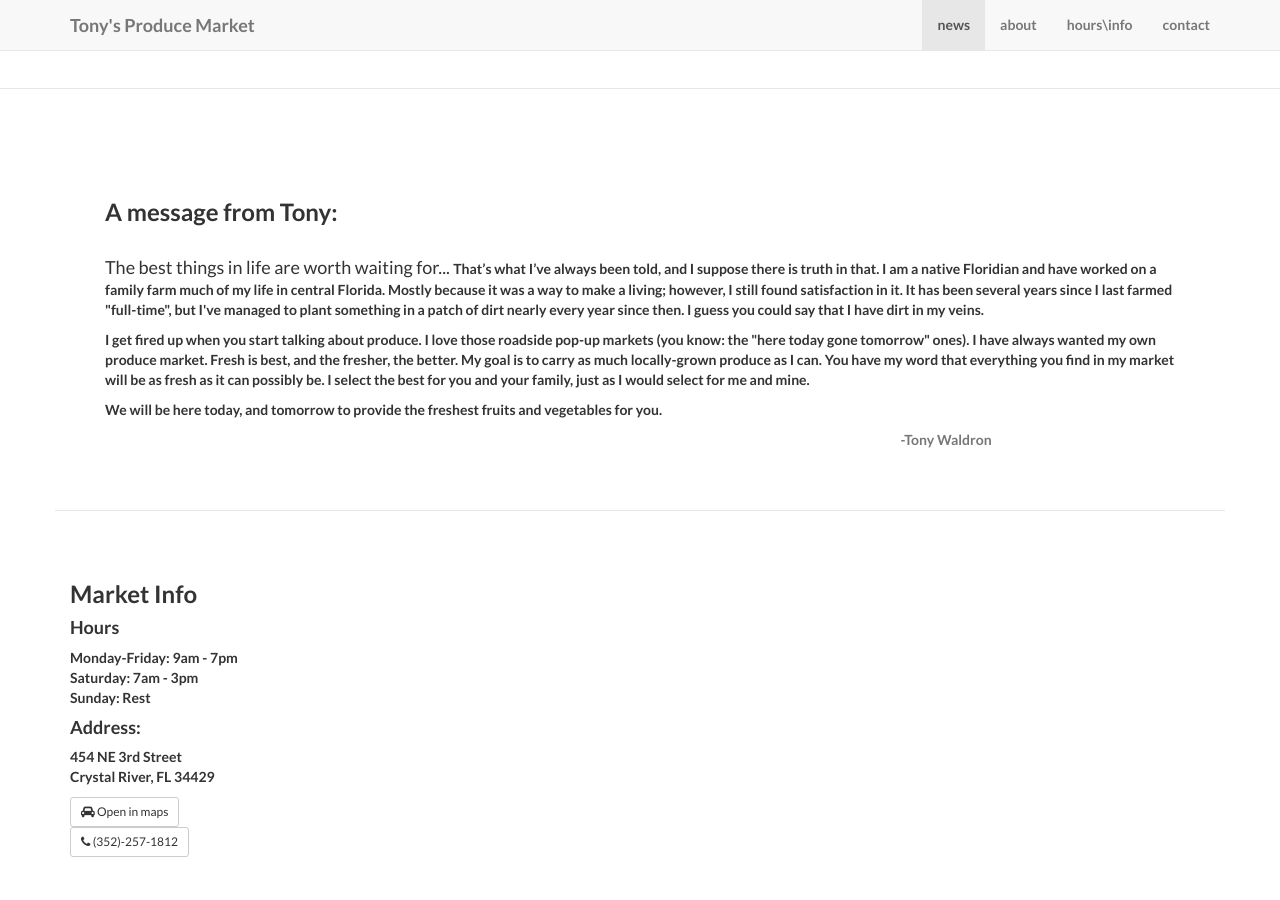
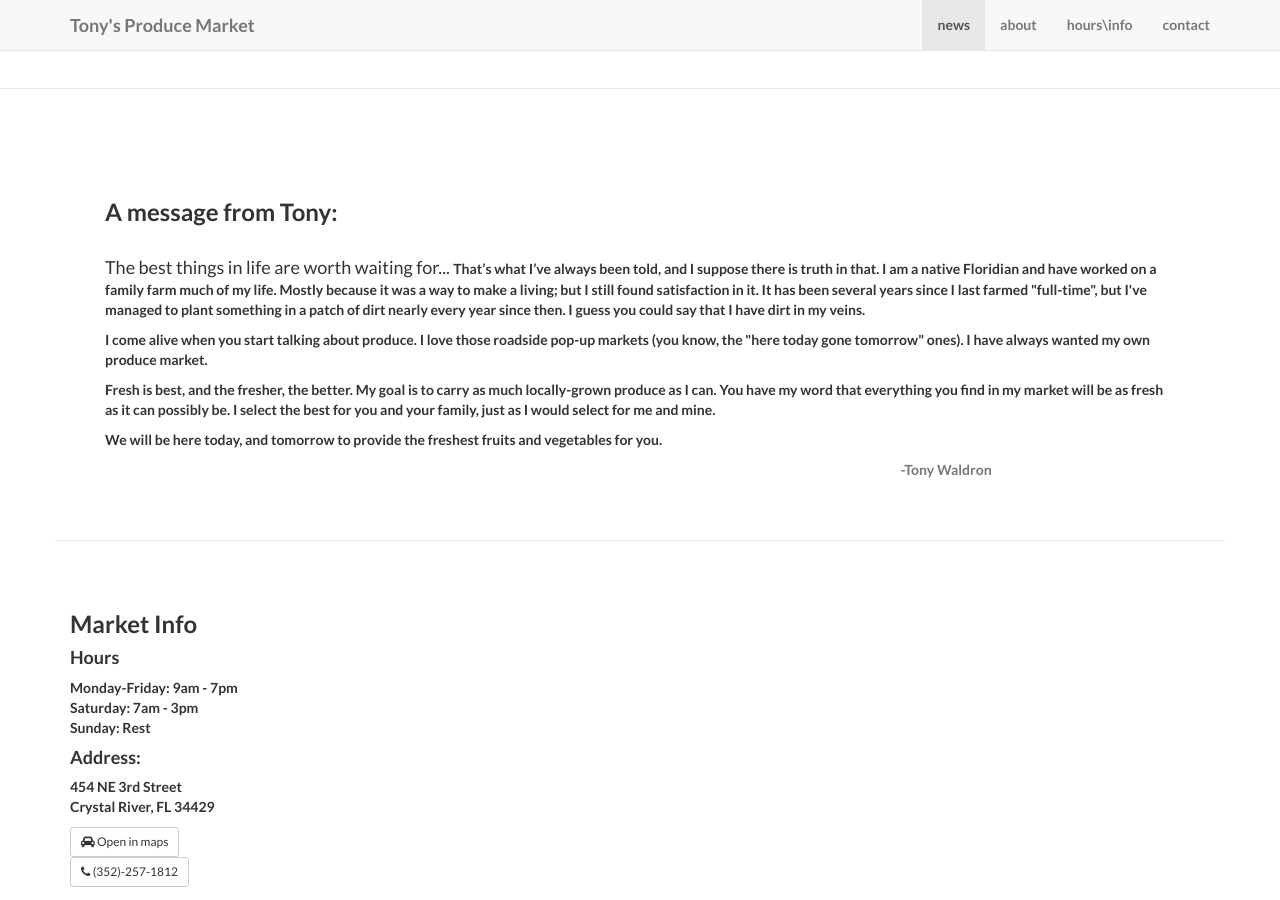
Before and after one commit to TonysProduceMarket/tonysproducemarket.com, a Jekyll site: the page built from index.html, in a window 1280 px wide and 900 px high, scrolled down 1963 px. Built offline with Jekyll 4.4.1, drawn with Linux system fonts in a browser that asks for light colours; nearby versions of some CDN libraries.

Commit message:
minor word tweaks in about section

```diff
--- a/_includes/about.html
+++ b/_includes/about.html
@@ -8,9 +8,11 @@
               <p><span class="lead">
               The best things in life are worth waiting for...
               </span>
-              That’s what I’ve always been told, and I suppose there is truth in that.  I am a native Floridian and have worked on a family farm much of my life in central Florida.  Mostly because it was a way to make a living; however, I still found satisfaction in it.  It has been several years since I last farmed "full-time", but I've managed to plant something in a patch of dirt nearly every year since then. I guess you could say that I have dirt in my veins.</p>
+              That’s what I’ve always been told, and I suppose there is truth in that.  I am a native Floridian and have worked on a family farm much of my life.  Mostly because it was a way to make a living; but I still found satisfaction in it.  It has been several years since I last farmed "full-time", but I've managed to plant something in a patch of dirt nearly every year since then. I guess you could say that I have dirt in my veins.</p>
 
-              <p>I get fired up when you start talking about produce.  I love those roadside pop-up markets (you know: the "here today gone tomorrow" ones). I have always wanted my own produce market.  Fresh is best, and the fresher, the better.  My goal is to carry as much locally-grown produce as I can. You have my word that everything you find in my market will be as fresh as it can possibly be.  I select the best for you and your family, just as I would select for me and mine.</p>
+              <p>I come alive when you start talking about produce.  I love those roadside pop-up markets (you know, the "here today gone tomorrow" ones). I have always wanted my own produce market. </p>
+
+              <p> Fresh is best, and the fresher, the better.  My goal is to carry as much locally-grown produce as I can. You have my word that everything you find in my market will be as fresh as it can possibly be.  I select the best for you and your family, just as I would select for me and mine.</p>
 
               <p>We will be here today, and tomorrow to provide the freshest fruits and vegetables for you.</p>
 
```
